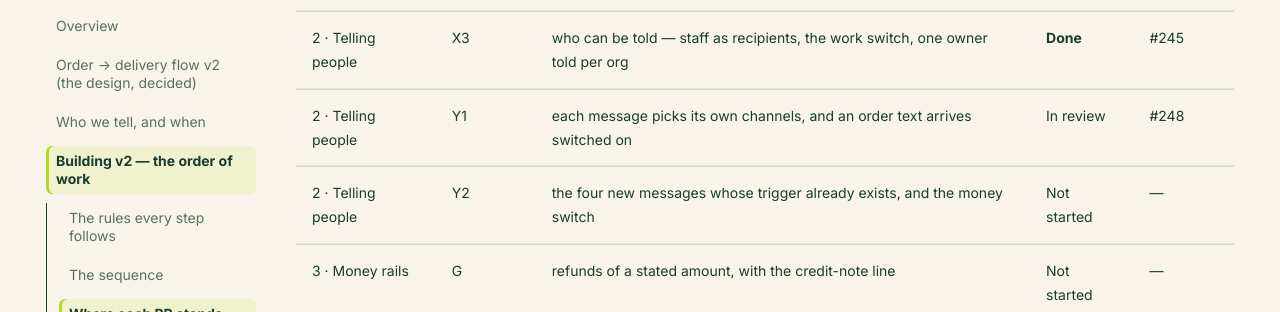
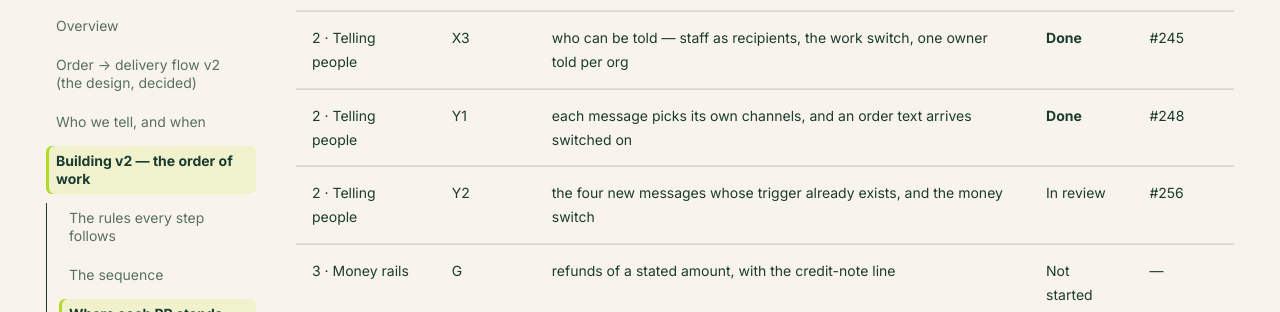
Before and after one commit to cropdoor/cropdoor-almanac, an MkDocs documentation site: the page built from docs/domain/order-delivery-flow-v2-build-order.md, in a window 1280 px wide and 900 px high, scrolled down 5341 px. Shown: the part 153-465 px from the top of the window. Built offline with MkDocs 1.6.1 and Material for MkDocs 9.7.7, drawn with Linux system fonts in a browser that asks for light colours; some web fonts are replaced; comment, search, counter and statistics services are not loaded.

Commit message:
docs(build-order): Y1 merged; Y2 in review

```diff
--- a/docs/domain/order-delivery-flow-v2-build-order.md
+++ b/docs/domain/order-delivery-flow-v2-build-order.md
@@ -60,8 +60,8 @@ The one place that says what is finished. A PR is **Done** only once it is merge
 | 2 · Telling people | X2a | how a message is sent — the channel per message, and a status that tells nobody no longer compiles | **Done** | #241 |
 | 2 · Telling people | X2b | the outbox — recorded with the thing that caused it, then sent by a dispatcher that can retry | **Done** | #242 |
 | 2 · Telling people | X3 | who can be told — staff as recipients, the work switch, one owner told per org | **Done** | #245 |
-| 2 · Telling people | Y1 | each message picks its own channels, and an order text arrives switched on | In review | #248 |
-| 2 · Telling people | Y2 | the four new messages whose trigger already exists, and the money switch | Not started | — |
+| 2 · Telling people | Y1 | each message picks its own channels, and an order text arrives switched on | **Done** | #248 |
+| 2 · Telling people | Y2 | the four new messages whose trigger already exists, and the money switch | In review | #256 |
 | 3 · Money rails | G | refunds of a stated amount, with the credit-note line | Not started | — |
 | 3 · Money rails | H | the payout run reads the ledger and skips a disputed order | Not started | — |
 | 3 · Money rails | I | refund a cash buyer by mobile money | Not started | — |
```
